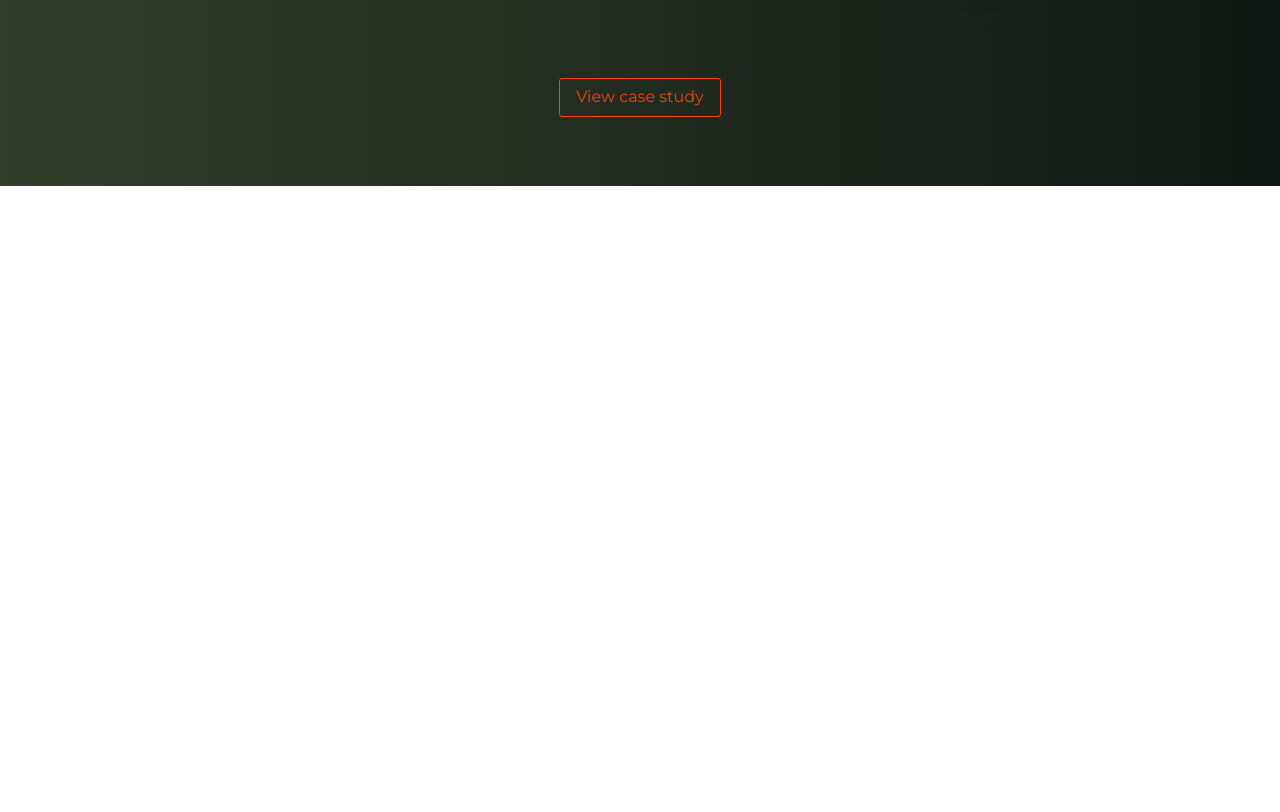
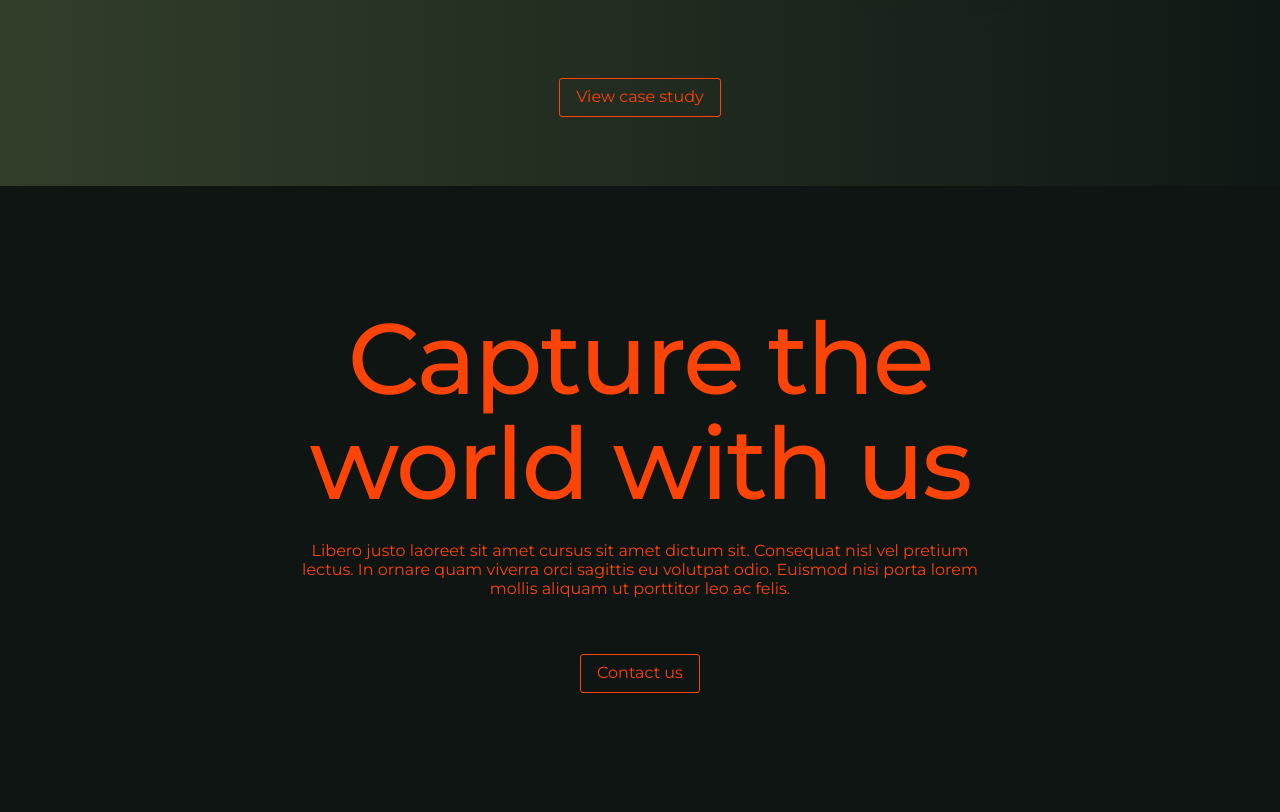
Before and after one commit to UseSai/Photography-Portfolio, a plain HTML site: page index.html in a window 1280 px wide. Shown: the part 5105-5917 px from the top of the page. Before the commit the page ends 5291 px from the top, so only its background shows below. Drawn offline with Linux system fonts and the light colour scheme.

Commit message:
Contact Commit

```diff
--- a/index.html
+++ b/index.html
@@ -114,6 +114,14 @@
                 </div>
             </div>
         </section>
+
+        <section class="contact">
+            <div class="container">
+                <h2 class="contact__header">Capture the world with us</h2>
+                <p class="contact__sign">Libero justo laoreet sit amet cursus sit amet dictum sit. Consequat nisl vel pretium lectus. In ornare quam viverra orci sagittis eu volutpat odio. Euismod nisi porta lorem mollis aliquam ut porttitor leo ac felis.</p>
+                <a class="contact__button" href="#">Contact us</a>
+            </div>
+        </section>
     </main>
 </body>
 </html>
--- a/styles.css
+++ b/styles.css
@@ -266,3 +266,39 @@ ul {
     width: 160px;
     height: 38px;
 }
+
+.contact {
+    font-weight: 400;
+    font-size: 16px;
+    text-align: center;
+    color: #fc4308;
+    background-color: #0e1513;
+    padding-bottom: 130px;
+}
+
+.contact__header {
+    padding-top: 120px;
+    max-width: 680px;
+    margin: 0 auto;
+    font-weight: 500;
+    font-size: 100px;
+    line-height: 105%;
+    text-align: center;
+    letter-spacing: -0.02em;
+    color: #fc4308;
+}
+
+.contact__sign {
+    padding-top: 25px;
+    max-width: 680px;
+    margin: 0 auto;
+    padding-bottom: 65px;
+}
+
+.contact__button {
+    border: 1px solid #fc4308;
+    border-radius: 3px;
+    padding: 8px 16px 10px 16px;
+    width: 119px;
+    height: 38px;
+}
```
